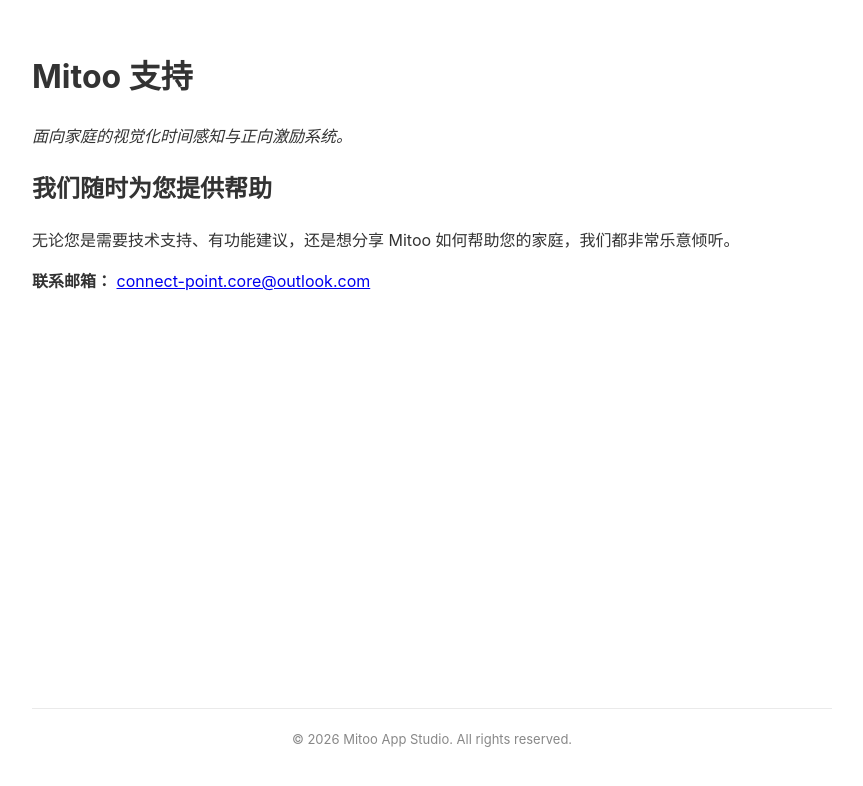
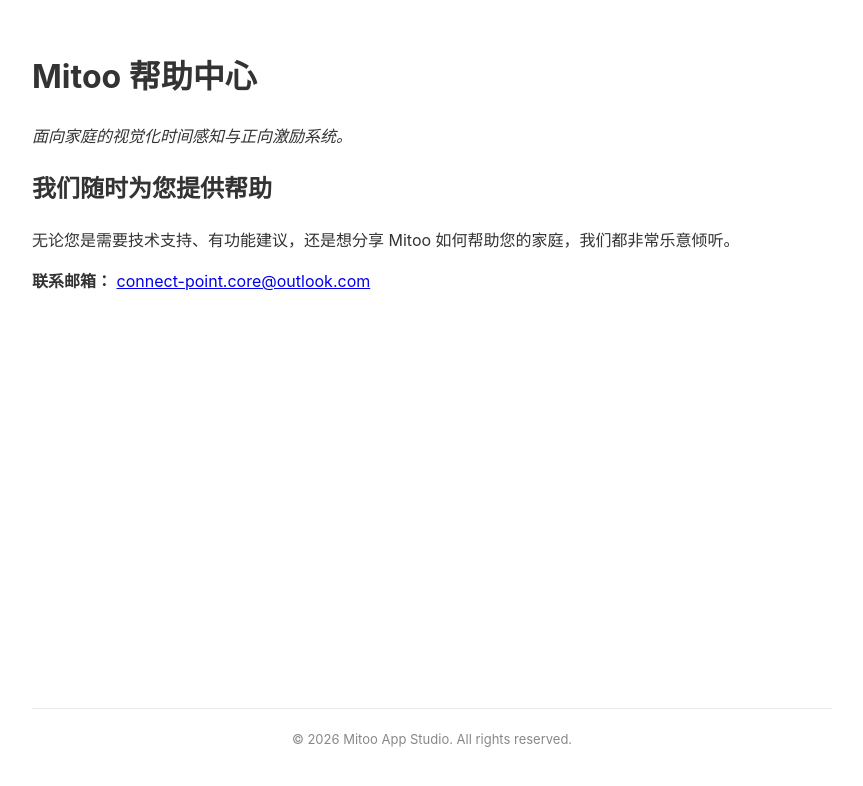
Before and after one commit to mitoostudio/mitoo-legal, a Jekyll site: the page built from support-zh.md, in a window 1280 px wide. Shown: the top 786 px of the page, without its empty margins (208-1071 px from the left). Built offline with Jekyll 4.4.1, drawn with Linux system fonts in a browser that asks for light colours; our own code applies the rules of GitHub Pages for plain Markdown files.

Commit message:
Update support-zh.md

```diff
--- a/support-zh.md
+++ b/support-zh.md
@@ -2,7 +2,7 @@
 layout: default
 ---
 
-# Mitoo 支持
+# Mitoo 帮助中心
 *面向家庭的视觉化时间感知与正向激励系统。*
 
 ## 我们随时为您提供帮助
```
